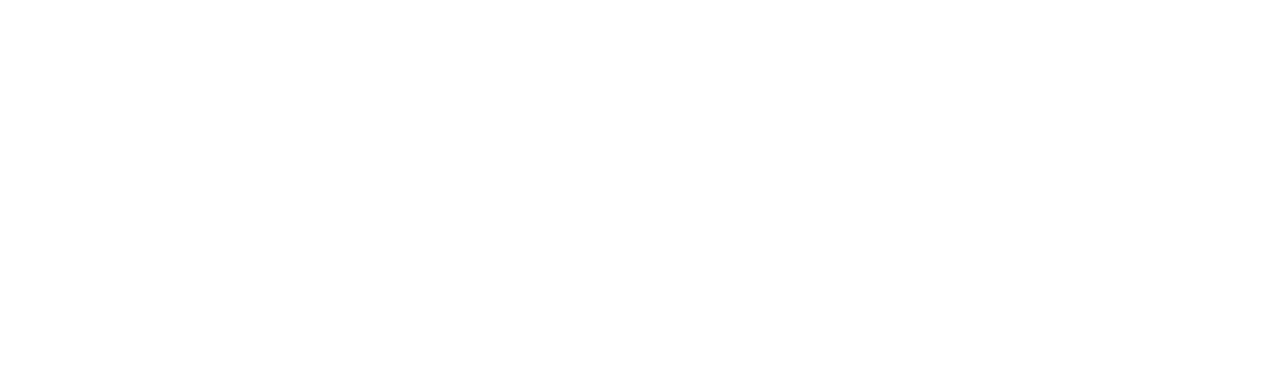
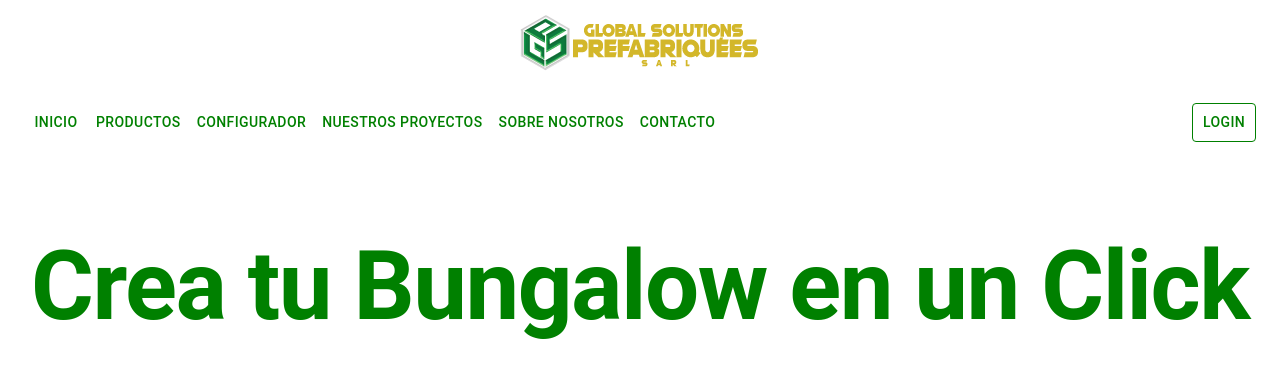
Before and after one commit to Almartinl/proyectoFinal, a React (Vite) app in the folder gspFront/: page /configurador in a window 1280 px wide. Before the commit this address had no page. Shown: the top 378 px of the page. Built offline with nearby package versions, Linux system fonts and the light colour scheme.

Commit message:
add laptop

```diff
--- a/gspFront/src/App.jsx
+++ b/gspFront/src/App.jsx
@@ -5,6 +5,7 @@
 import Home from "./views/Home/Home";
 import "bootstrap";
 import "../node_modules/bootstrap/dist/css/bootstrap.min.css";
+import Configurador from "./views/Configurador/configurador";
 
 function App() {
   return (
@@ -12,6 +13,7 @@
       <Routes>
         <Route path="/" element={<Layout />}>
           <Route index element={<Home />} />
+          <Route path="configurador" element={<Configurador />} />
         </Route>
       </Routes>
     </BrowserRouter>
--- a/gspFront/src/components/Header/AppBarMenu/AppBarMenu.jsx
+++ b/gspFront/src/components/Header/AppBarMenu/AppBarMenu.jsx
@@ -11,14 +11,15 @@
 import Button from "@mui/material/Button";
 import Tooltip from "@mui/material/Tooltip";
 import MenuItem from "@mui/material/MenuItem";
+import { Link } from "react-router-dom";
 
 const pages = [
-  "Inicio",
-  "Productos",
-  "configurador",
-  "Servicios",
-  "Sobre Nosotros",
-  "Contacto",
+  { nombre: "Inicio", ruta: "/" },
+  { nombre: "Productos", ruta: "productos" },
+  { nombre: "Configurador", ruta: "configurador" },
+  { nombre: "Nuestros Proyectos", ruta: "proyectos" },
+  { nombre: "Sobre Nosotros", ruta: "nosotros" },
+  { nombre: "Contacto", ruta: "contacto" },
 ];
 const settings = ["Profile", "Account", "Dashboard", "Logout"];
 
@@ -79,10 +80,18 @@
                 display: { xs: "block", md: "none" },
               }}
             >
-              {pages.map((page) => (
-                <MenuItem key={page} onClick={handleCloseNavMenu}>
-                  <Typography textAlign="center">{page}</Typography>
-                </MenuItem>
+              {pages.map((page, index) => (
+                <Link
+                  key={index}
+                  to={page.ruta}
+                  style={{ textDecoration: "none" }}
+                >
+                  <MenuItem key={index} onClick={handleCloseNavMenu}>
+                    <Typography textAlign="center" color="green">
+                      {page.nombre}
+                    </Typography>
+                  </MenuItem>
+                </Link>
               ))}
               <MenuItem key={7} onClick={handleCloseNavMenu}>
                 <Typography textAlign="center">Login</Typography>
@@ -96,14 +105,21 @@
               display: { xs: "none", md: "flex" },
             }}
           >
-            {pages.map((page) => (
-              <Button
-                key={page}
-                onClick={handleCloseNavMenu}
-                sx={{ my: 2, color: "green", display: "block" }}
+            {pages.map((page, index) => (
+              <Link
+                key={index}
+                to={page.ruta}
+                style={{ textDecoration: "none" }}
               >
-                {page}
-              </Button>
+                <Button
+                  variant="text"
+                  key={index}
+                  onClick={handleCloseNavMenu}
+                  sx={{ my: 2, color: "green", display: "block" }}
+                >
+                  {page.nombre}
+                </Button>
+              </Link>
             ))}
           </Box>
           <Box
--- a/gspFront/src/components/Header/Header.jsx
+++ b/gspFront/src/components/Header/Header.jsx
@@ -8,7 +8,7 @@
 export default function Header() {
   return (
     <>
-      <Grid container wrap="wrap" justifyContent="center">
+      <Grid container justifyContent="center">
         <Grid
           sx={{
             display: { xs: "none", md: "flex" },
--- /dev/null
+++ b/gspFront/src/views/Configurador/Configurador.jsx
@@ -0,0 +1,47 @@
+import { Container, Grid, Typography } from "@mui/material";
+
+export default function Configurador() {
+  return (
+    <Container
+      maxWidth="xl"
+      sx={{
+        marginTop: "24px",
+      }}
+    >
+      <Grid container spacing={2}>
+        <Grid
+          item
+          md={12}
+          sx={{
+            display: { xs: "none", md: "flex" },
+            justifyContent: "center",
+          }}
+        >
+          <Typography
+            variant="h1"
+            color="green"
+            sx={{ my: "48px", fontWeight: "bold" }}
+          >
+            Crea tu Bungalow en un Click
+          </Typography>
+        </Grid>
+        <Grid
+          item
+          xs={12}
+          sx={{
+            display: { xs: "flex", md: "none" },
+            justifyContent: "center",
+          }}
+        >
+          <Typography
+            variant="h3"
+            color="green"
+            sx={{ my: "48px", fontWeight: "bold" }}
+          >
+            Crea tu Bungalow en un Click
+          </Typography>
+        </Grid>
+      </Grid>
+    </Container>
+  );
+}
--- a/gspFront/src/views/Home/Home.jsx
+++ b/gspFront/src/views/Home/Home.jsx
@@ -1,7 +1,6 @@
 import "./home.css";
 import { Button, Container, Divider, Grid, Typography } from "@mui/material";
 import CarouselPrincipal from "../../components/CarouselPrincipal/CarouselPrincipal";
-import { textAlign } from "@mui/system";
 
 export default function Home() {
   return (
--- a/gspFront/src/views/Home/home.css
+++ b/gspFront/src/views/Home/home.css
@@ -1,6 +1,6 @@
 .shadow-text {
   text-shadow: 0px 0px 40px #000;
-  color:rgb(255, 255, 255)
+  color: rgb(255, 255, 255);
 }
 
 @media (max-width: 576px) {
@@ -8,7 +8,6 @@
     filter: brightness(45%);
     height: 250px;
     object-fit: cover;
-
   }
 }
 
@@ -20,8 +19,6 @@
   }
 }
 
-
-
 @media (min-width: 992px) {
   .carousel-inner .carousel-item img {
     filter: brightness(45%);
```
